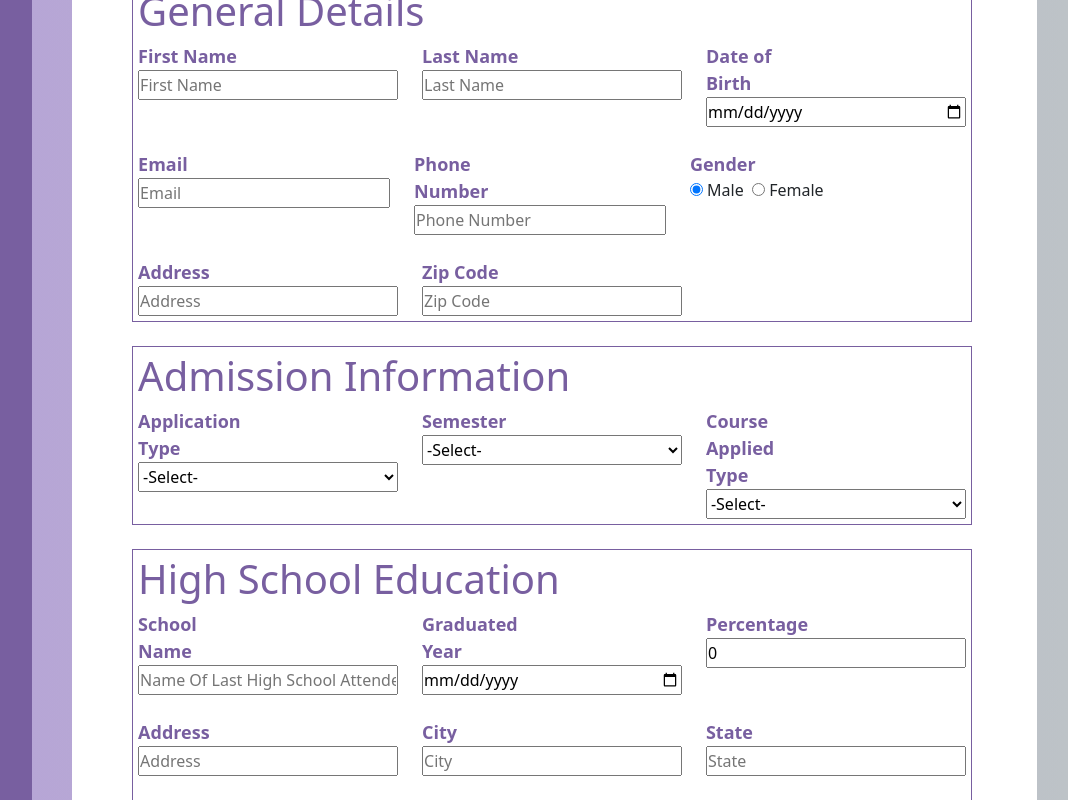
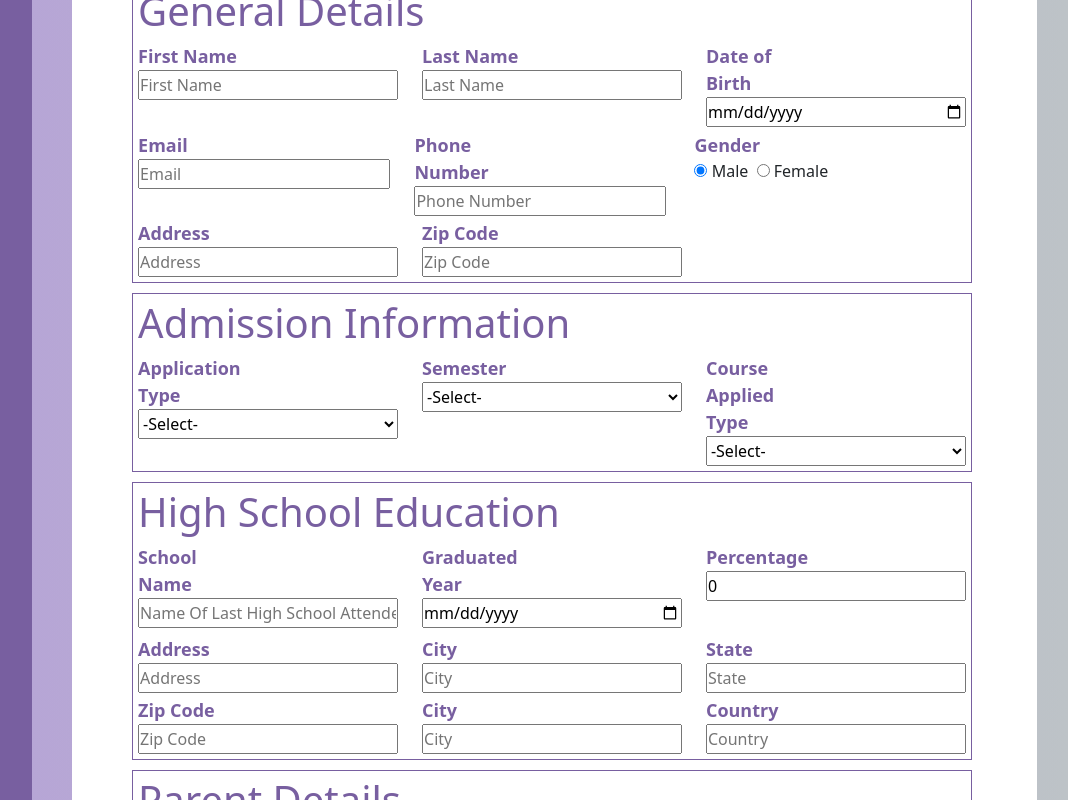
Before and after one commit to YODA-SuperKings/University-Admin, a React (Create React App) app in the folder University Admin Web/university_admin_web/: page /AdmissionForm in a window 1280 px wide. Shown: the part 460-1260 px from the top of the page, without its empty margins (203-1271 px from the left). Built offline with nearby package versions, Linux system fonts and the light colour scheme.

Commit message:
Admission UI CSS changes

```diff
--- a/University Admin Web/university_admin_web/src/Components/AdmissionForm.js
+++ b/University Admin Web/university_admin_web/src/Components/AdmissionForm.js
@@ -236,18 +236,18 @@ function AdmissionForm(){
                         <input  type="date" name="" id="dob" className="form_input" value={dob} onChange = {(e) => handleInputChange(e)} placeholder="Date of Birth"/>
                     </div>
                 </div>
-                <br></br>
+                <div className='fieldRowPadding'></div>
                 <div className='row'>
                     <div className='row'>
                         <div className='col-md-4'>
                             <label className="form_label" for="email">Email </label><br></br>
                             <input  type="email" id="email" className="form_input" value={email} onChange = {(e) => handleInputChange(e)} placeholder="Email"/>
                         </div>
-                        <div className='col-md-4'>
+                        <div className='col-md-4' style={{paddingLeft: "1.5%"}}>
                             <label className="form_label" for="phoneNumber">Phone Number </label><br></br>
                             <input className="form_input" type="number" id="phoneNumber" value={phoneNumber} onChange = {(e) => handleInputChange(e)} placeholder="Phone Number"/>
                         </div>
-                        <div className='col-md-4'>
+                        <div className='col-md-4' style={{paddingLeft: "2%"}}>
                             <label className="form_label" for="gender">Gender </label><br></br>
                             <div id="gender" onChange={(e) => handleInputChange(e)}>
                                 <input type="radio" id="gender_male" defaultChecked value={male} name="gender" /> Male &nbsp;
@@ -256,7 +256,7 @@ function AdmissionForm(){
                         </div>
                     </div>
                 </div>
-                <br></br>
+                <div className='fieldRowPadding'></div>
                 <div className='row'>
                     <div className='col-md-4'>
                         <label className="form_label" for="address">Address </label><br></br>
@@ -271,7 +271,7 @@ function AdmissionForm(){
                     </div>
                 </div>
             </div>
-            <br></br>
+            <div style={{paddingTop: "1%"}}></div>
             <div className='admission_border'>
                 <h1 style={{color: "#785fa0"}}>Admission Information</h1>
                 <div className='row'>
@@ -311,7 +311,7 @@ function AdmissionForm(){
                     </div>
                 </div>
             </div>
-            <br></br>
+            <div style={{paddingTop: "1%"}}></div>
             <div className='admission_border'>
                 <h1 style={{color: "#785fa0"}}>High School Education</h1>
                 <div className='row'>
@@ -328,7 +328,7 @@ function AdmissionForm(){
                         <input className="form_input" type="number" id="highSchoolPercentage" value={highSchoolPercentage} onChange = {(e) => handleInputChange(e)} placeholder="Percentage"/>
                     </div>
                 </div>
-                <br></br>
+                <div style={{paddingTop: "1%"}}></div>
                 <div className='row'>
                     <div className='col-md-4'>
                         <label className="form_label" for="highSchoolAddress">Address </label><br></br>
@@ -343,7 +343,7 @@ function AdmissionForm(){
                         <input  type="text" name="" id="highSchoolState" className="form_input" value={highSchoolState} onChange = {(e) => handleInputChange(e)} placeholder="State"/>
                     </div>
                 </div>
-                <br></br>
+                <div className='fieldRowPadding'></div>
                 <div className='row'>
                     <div className='col-md-4'>
                         <label className="form_label" for="highSchoolZipCode">Zip Code </label><br></br>
@@ -359,7 +359,7 @@ function AdmissionForm(){
                     </div>
                 </div>
             </div>
-            <br></br>
+            <div className='fieldRowPadding'></div>
             <div className='admission_border'>
                 <h1 style={{color: "#785fa0"}}>Parent Details</h1>
                 <div className='row'>
@@ -376,7 +376,7 @@ function AdmissionForm(){
                         <input className="form_input" type="number" id="guardianPhoneNumber" value={guardianPhoneNumber} onChange = {(e) => handleInputChange(e)} placeholder="Phone Number"/>
                     </div>
                 </div>
-                <br></br>
+                <div className='fieldRowPadding'></div>
                 <div className='row'>
                     <div className='col-md-4'>
                         <label className="form_label" for="guardianAddress">Address </label><br></br>
@@ -391,7 +391,7 @@ function AdmissionForm(){
                         <input  type="text" name="" id="guardianState" className="form_input" value={guardianState} onChange = {(e) => handleInputChange(e)} placeholder="State"/>
                     </div>
                 </div>
-                <br></br>
+                <div className='fieldRowPadding'></div>
                 <div className='row'>
                     <div className='col-md-4'>
                         <label className="form_label" for="guardianZipCode">Zip Code </label><br></br>
--- a/University Admin Web/university_admin_web/src/Styles/style.css
+++ b/University Admin Web/university_admin_web/src/Styles/style.css
@@ -247,6 +247,9 @@ main{
   border: solid #785fa0 1px !important;
   width: 96% !important;
 }
+.fieldRowPadding{
+  padding-top: 0.5%;
+}
 /*Admission Form - End*/
 
 /*Student Information - Start*/
@@ -350,7 +353,9 @@ main{
   font-size: large;
   text-align: center;
 }
+/*Document - End*/
 
+/*Banner - Start*/
 .university_banner{
   height: 150px;
   border-radius: var(--bs-border-radius);
@@ -375,4 +380,4 @@ main{
   text-shadow: rgb(0, 0, 0) 2px 2px 2px;
   color: rgb(251 255 0);
 }
-/*Document - End*/
+/*Banner - End*/
```
